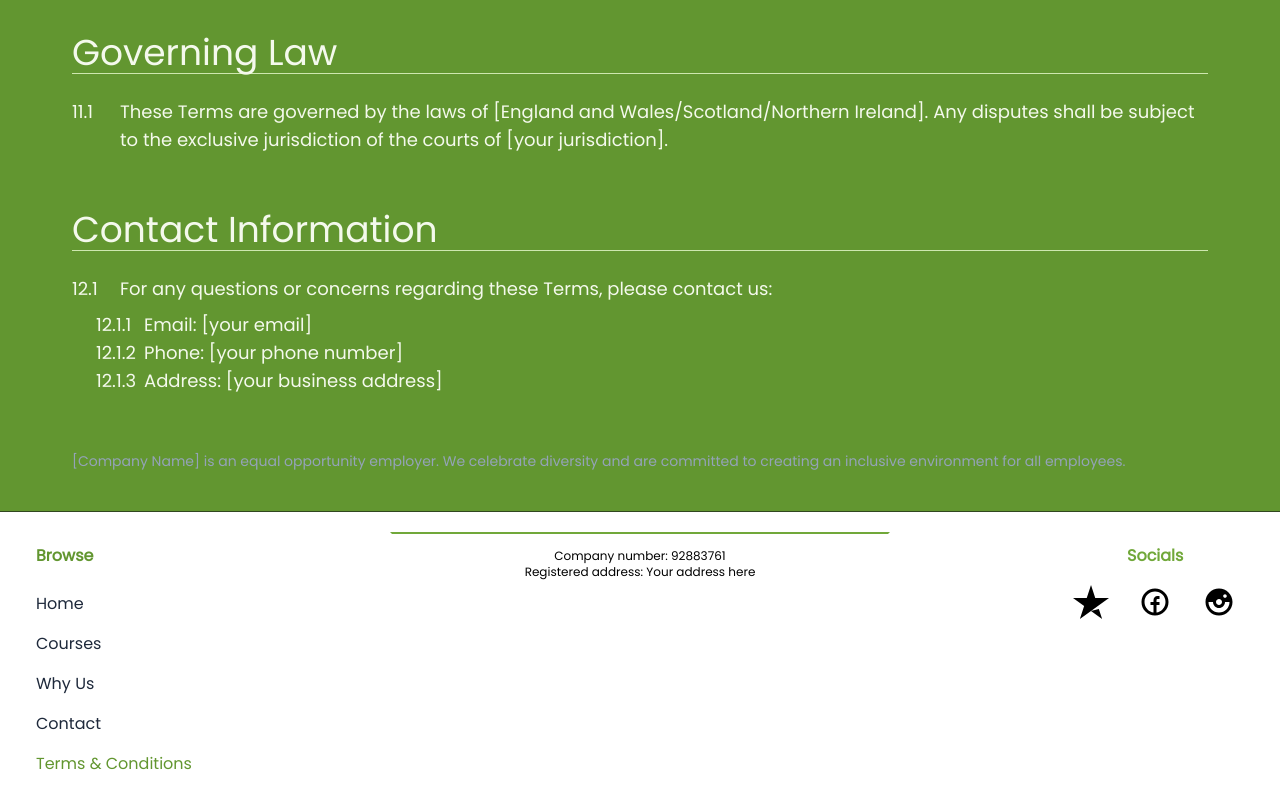
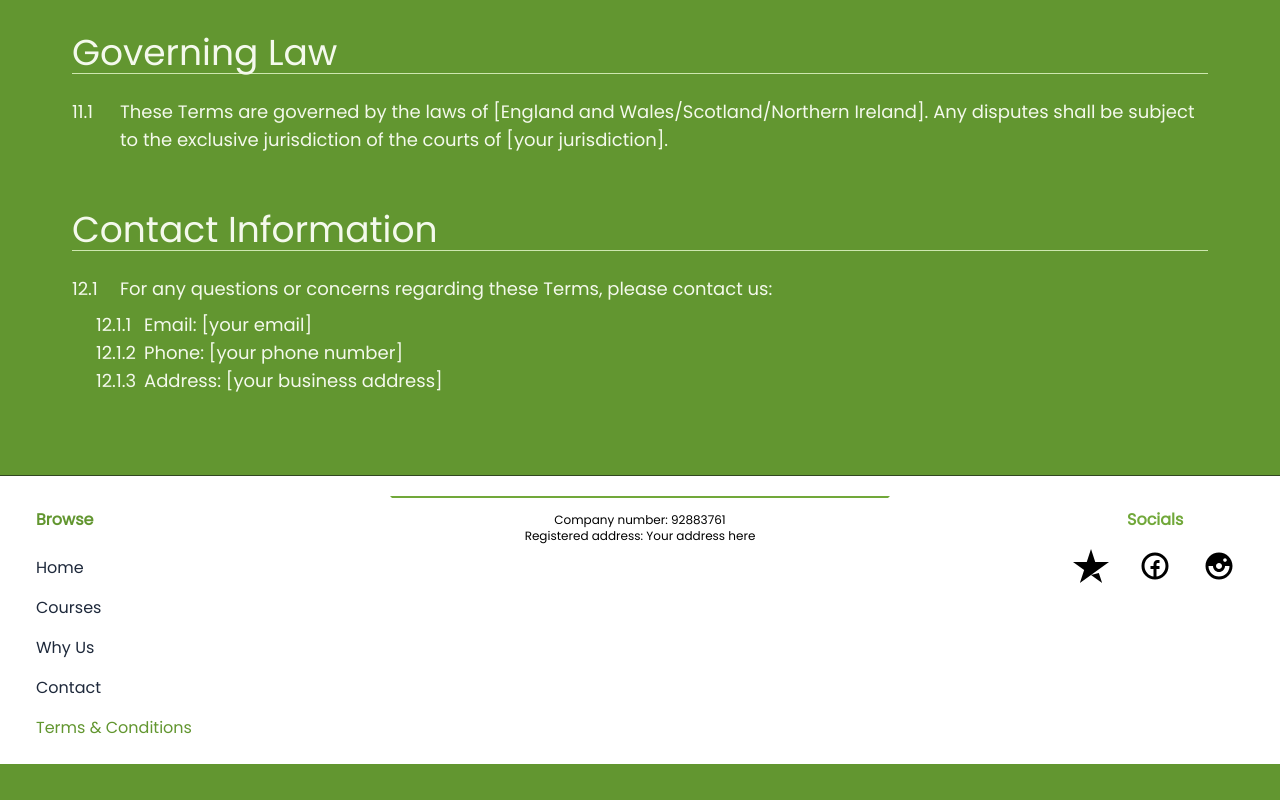
Before and after one commit to BobbyK1996/one-stop-hgv, a Next.js app: page /termsconditions in a window 1280 px wide. Shown: the part 2867-3667 px from the top of the page. After the commit the page ends 3631 px from the top, so only its background shows below. Built offline with nearby package versions, Linux system fonts and the light colour scheme.

Commit message:
removed p tag that shouldnt exist

```diff
--- a/app/termsconditions/page.js
+++ b/app/termsconditions/page.js
@@ -16,11 +16,6 @@ function Page() {
               {textItem.content}
             </HeaderAndText>
           ))}
-          <p className='text-sm text-slate-400'>
-            [Company Name] is an equal opportunity employer. We celebrate
-            diversity and are committed to creating an inclusive environment for
-            all employees.
-          </p>
         </div>
       </div>
     </section>
```
